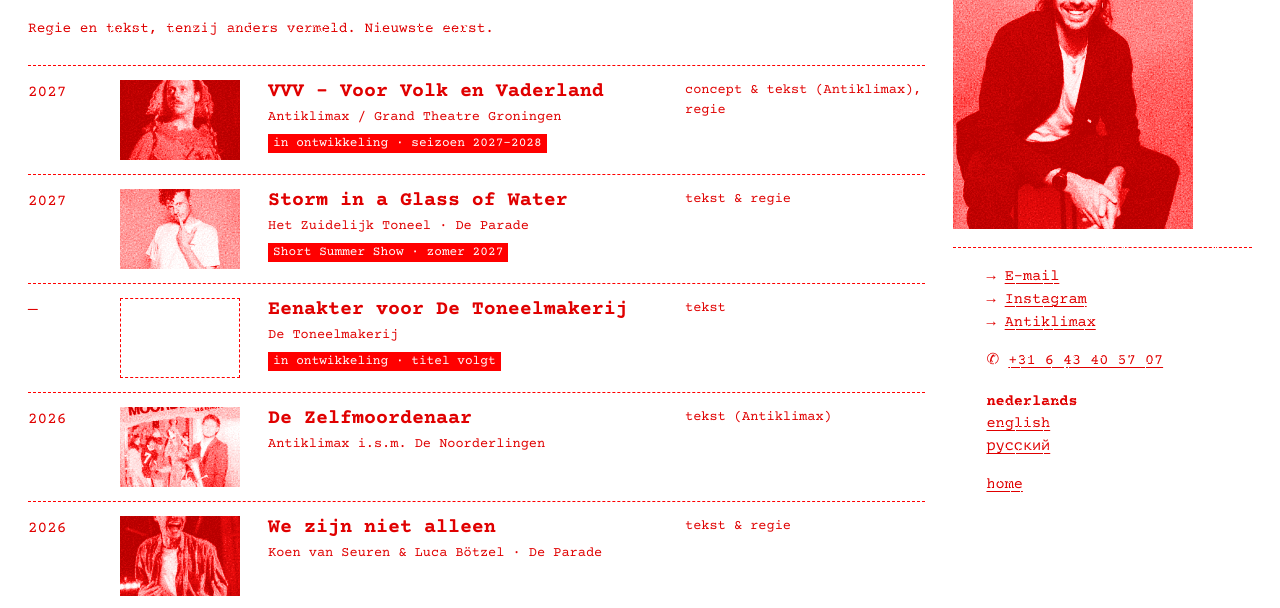
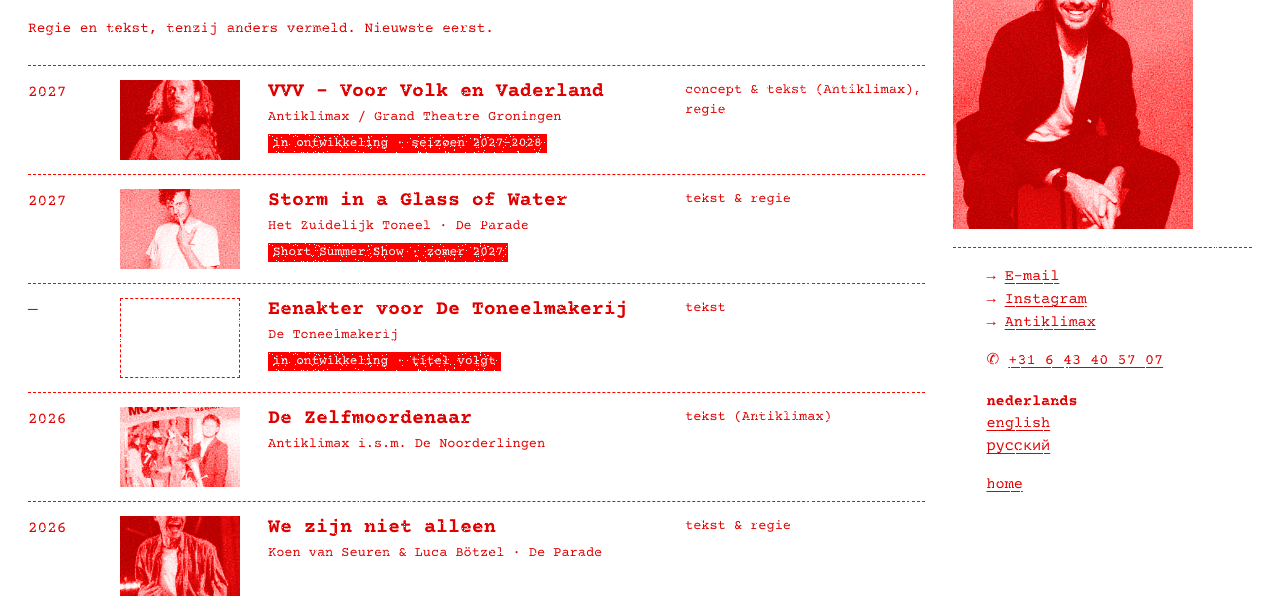
Before and after one commit to kvseuren-ship-it/koenvanseuren.nl, a plain HTML site: page site/werk.html in a window 1280 px wide. Shown: the part 188-796 px from the top of the page. Drawn offline with Linux system fonts and the light colour scheme.

Commit message:
Riso-korrel ook in de werklijst
Co-Authored-By: Claude Opus 5.5 <noreply@anthropic.com>
Claude-Session: https://claude.ai/code/session_01TVxbqPJe6akmcgxLM4w5qz

```diff
--- a/build/static/style.css
+++ b/build/static/style.css
@@ -31,7 +31,7 @@ em{font-style:italic}
 
 /* riso: inkt met spikkels en rafelranden, alleen op letters en lijnen (foto's hebben hun eigen duotoonkorrel) */
 h1,.home .quote .line{filter:url(#ink)}
-h2,h3,p:not(blockquote p),blockquote,dl,hr,.top nav,.agenda li,.dates li,.pn,ul.mini li,.info a:not(:has(img)),.info p{filter:url(#ink-s)}
+h2,h3,p:not(blockquote p),blockquote,dl,hr,.top nav,.agenda li,.dates li,.pn,ul.mini li,.info a:not(:has(img)),.info p,.work .y,.work .tt,.work .r,.work .noimg,.home .quote .who,.worklist::before,.work::after{filter:url(#ink-s)}
 
 /* duotoon: donker = rood, licht = wit. Kleur bij hover. */
 img.duo{filter:url(#duo);transition:filter .5s ease}
@@ -109,8 +109,8 @@ ul.mini .m{grid-column:2;font-size:.85em}
 /* ---------- werk */
 .pagetitle{font-size:clamp(2.2rem,6vw,4.6rem);letter-spacing:-.02em;margin:.1em 0 .3em}
 .note{font-size:.9em;max-width:40em}
-.worklist{list-style:none;margin:1.5em 0 0;padding:0;border-top:1px dashed var(--red-bright)}
-.work{border-bottom:1px dashed var(--red-bright)}
+.worklist{list-style:none;margin:1.5em 0 0;padding:0}
+.worklist::before,.work::after{content:"";display:block;border-top:1px dashed var(--red-bright)}
 .work a{display:grid;grid-template-columns:4em 120px minmax(0,1fr) minmax(0,15em);gap:var(--gap);align-items:start;padding:14px 0;text-decoration:none}
 .work .th img,.work .noimg{width:120px;height:80px;object-fit:cover}
 .work .noimg{display:block;border:1px dashed var(--red-bright)}
--- a/site/style.css
+++ b/site/style.css
@@ -31,7 +31,7 @@ em{font-style:italic}
 
 /* riso: inkt met spikkels en rafelranden, alleen op letters en lijnen (foto's hebben hun eigen duotoonkorrel) */
 h1,.home .quote .line{filter:url(#ink)}
-h2,h3,p:not(blockquote p),blockquote,dl,hr,.top nav,.agenda li,.dates li,.pn,ul.mini li,.info a:not(:has(img)),.info p{filter:url(#ink-s)}
+h2,h3,p:not(blockquote p),blockquote,dl,hr,.top nav,.agenda li,.dates li,.pn,ul.mini li,.info a:not(:has(img)),.info p,.work .y,.work .tt,.work .r,.work .noimg,.home .quote .who,.worklist::before,.work::after{filter:url(#ink-s)}
 
 /* duotoon: donker = rood, licht = wit. Kleur bij hover. */
 img.duo{filter:url(#duo);transition:filter .5s ease}
@@ -109,8 +109,8 @@ ul.mini .m{grid-column:2;font-size:.85em}
 /* ---------- werk */
 .pagetitle{font-size:clamp(2.2rem,6vw,4.6rem);letter-spacing:-.02em;margin:.1em 0 .3em}
 .note{font-size:.9em;max-width:40em}
-.worklist{list-style:none;margin:1.5em 0 0;padding:0;border-top:1px dashed var(--red-bright)}
-.work{border-bottom:1px dashed var(--red-bright)}
+.worklist{list-style:none;margin:1.5em 0 0;padding:0}
+.worklist::before,.work::after{content:"";display:block;border-top:1px dashed var(--red-bright)}
 .work a{display:grid;grid-template-columns:4em 120px minmax(0,1fr) minmax(0,15em);gap:var(--gap);align-items:start;padding:14px 0;text-decoration:none}
 .work .th img,.work .noimg{width:120px;height:80px;object-fit:cover}
 .work .noimg{display:block;border:1px dashed var(--red-bright)}
```
